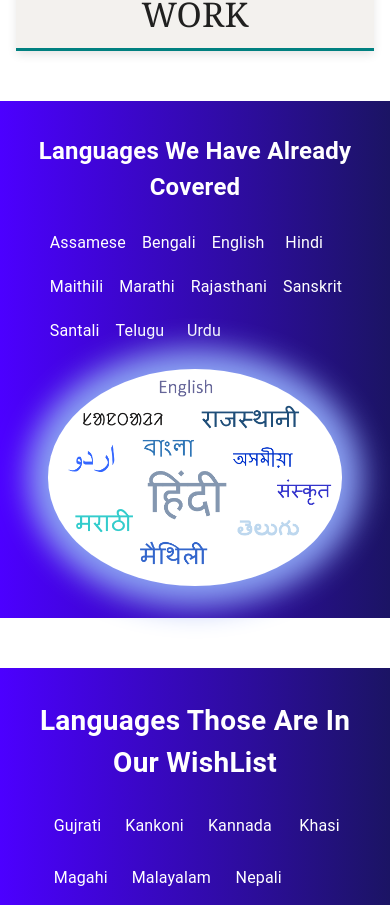
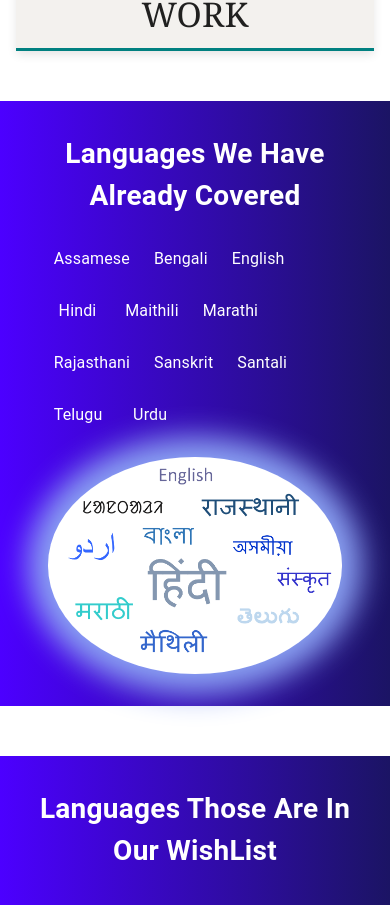
Before and after one commit to TanmoyTheStudent/VaniVerseDemo2, a React (Create React App) app: page / in a window 390 px wide. Shown: the part 980-1885 px from the top of the page. Built offline with nearby package versions, Linux system fonts and the light colour scheme.

Commit message:
Update Lanuages.js

```diff
--- a/src/components/home/sub-components/Lanuages.js
+++ b/src/components/home/sub-components/Lanuages.js
@@ -28,7 +28,7 @@ const Languages = () => {
       }}
     >
       <Box sx={{ maxWidth: { xs: '100%', md: '50%' }, marginBottom: { xs: 2, md: 0 } }}>
-        <Typography  component="div" sx={{ fontWeight: 'bold',textAlign:"center",fontSize: {xs: '1.5rem', sm: '1.75rem', md: '2rem'} }}>
+        <Typography  component="div" sx={{ fontWeight: 'bold',textAlign:"center",fontSize: {xs: '1.75rem', sm: '2rem', md: '2rem', lg: "2.25rem", xl: "2.5rem"} }}>
           Languages We Have Already Covered
         </Typography>
 
@@ -37,12 +37,12 @@ const Languages = () => {
             display: 'flex',
             flexWrap: 'wrap',
             marginTop: 2,
-            marginLeft:{xs:"3%",sm:"5%",md:"1%"}
+            marginLeft:{xs:"3%",sm:"5%",md:"1%",xl:"7%"}
           }}
         >
         {languages.map((ele, i) => (
                     <Box sx={{
-                      minWidth:"15%",maxWidth: '25%', textAlign: 'center', margin: {xs:1,sm:1.5,md:3} }} key={i}>
+                      minWidth:"15%",maxWidth: '25%', textAlign: 'center', margin: {xs:1.5,sm:1.5,md:3} }} key={i}>
                         <Typography variant="subtitle1">
                             {ele}
                         </Typography>
```
